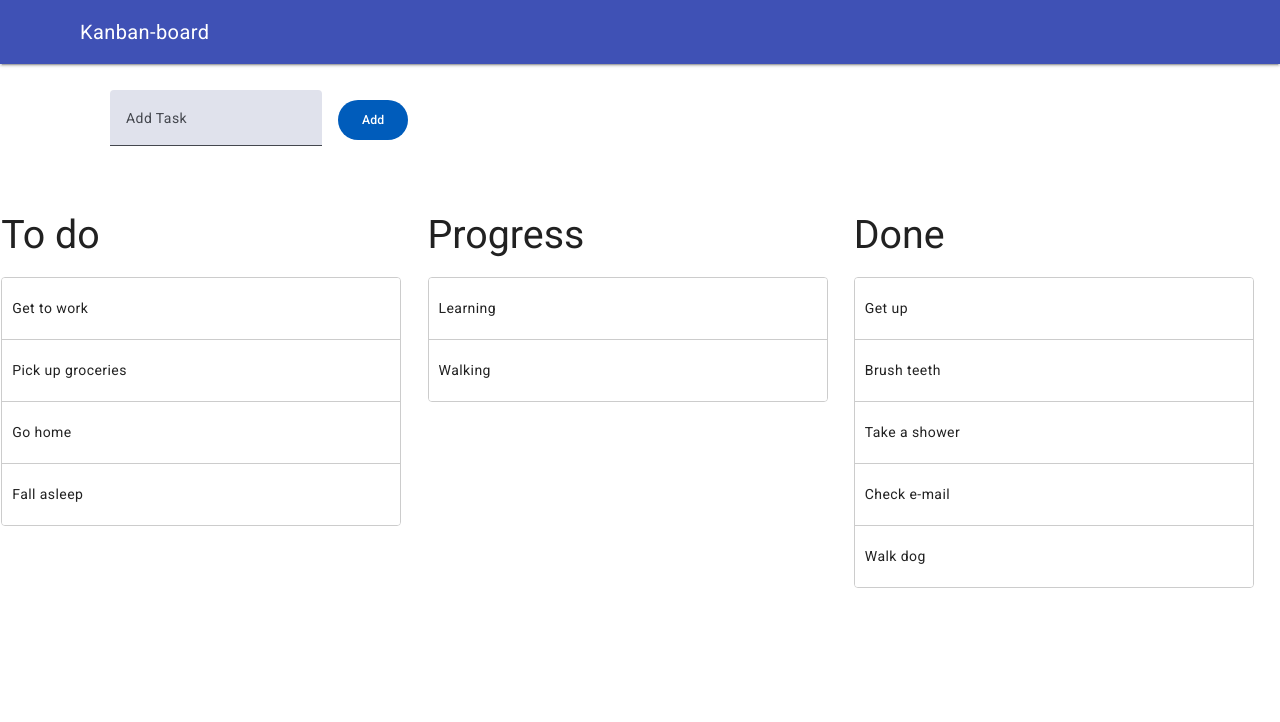
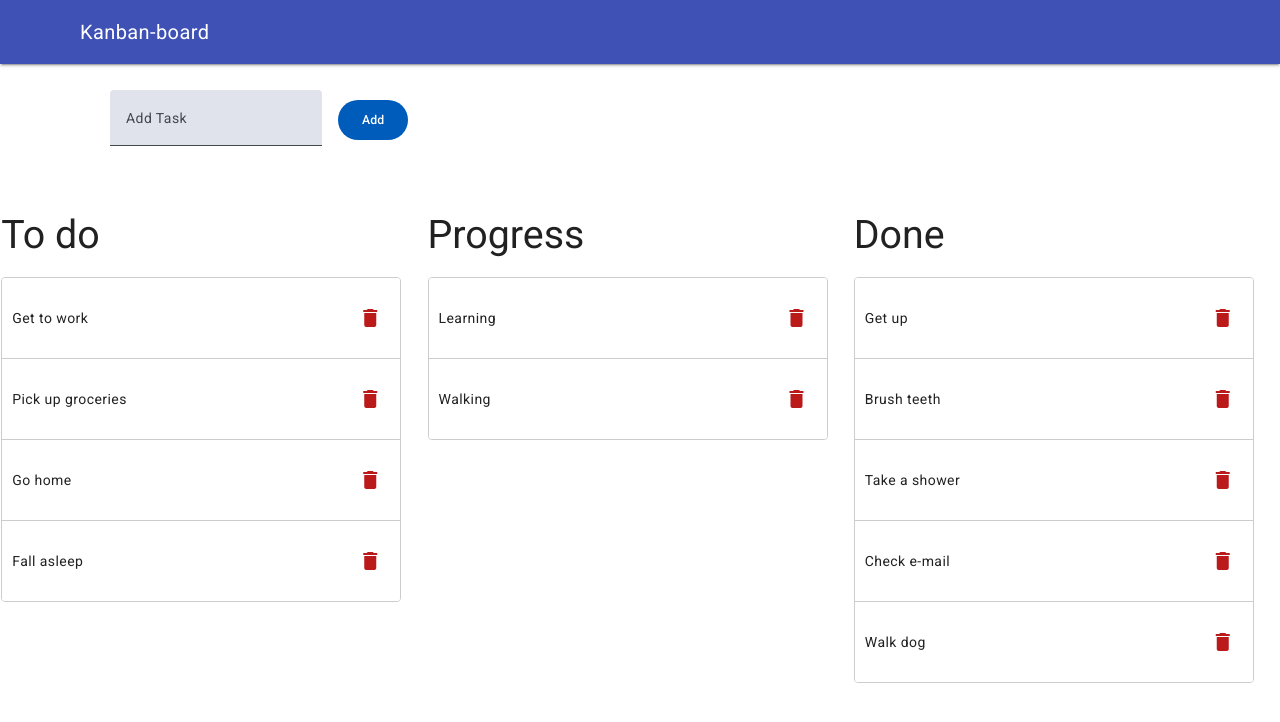
Before and after one commit to Hamzaba92/kanban_frontend_self_1, an Angular app: page /board in a window 1280 px wide. Shown: the top 722 px of the page. Built offline with nearby package versions, Linux system fonts and the light colour scheme.

Commit message:
add a delete function for every task

```diff
--- a/src/app/kanban/landingpage/landingpage.component.html
+++ b/src/app/kanban/landingpage/landingpage.component.html
@@ -28,32 +28,41 @@
 
 
       <div class="drag-and-drop-content">
+
+
         <div class="example-container">
           <h2>To do</h2>
           <div cdkDropList #todolist="cdkDropList" [cdkDropListConnectedTo]="[donelist, progresslist]" [cdkDropListData]="todo" class="example-list" (cdkDropListDropped)="drop($event)">
-            @for (item of todo; track item) {
-            <div class="example-box" cdkDrag>{{item}}</div>
-            }
+            <div class="example-box" *ngFor="let item of todo; let i = index" cdkDrag>
+              {{item}}
+              <button mat-icon-button color="warn" (click)="deleteTask(i, 'todo')">
+                <mat-icon>delete</mat-icon>
+              </button>
+            </div>
           </div>
         </div>
-
 
         <div class="example-container">
           <h2>Progress</h2>
           <div cdkDropList #progresslist="cdkDropList" [cdkDropListConnectedTo]="[todolist, donelist]" [cdkDropListData]="progress" class="example-list" (cdkDropListDropped)="drop($event)">
-            @for (item of progress; track item) {
-            <div class="example-box" cdkDrag>{{item}}</div>
-            }
+            <div class="example-box" *ngFor="let item of progress; let i = index" cdkDrag>
+              {{item}}
+              <button mat-icon-button color="warn" (click)="deleteTask(i, 'progress')">
+                <mat-icon>delete</mat-icon>
+              </button>
+            </div>
           </div>
         </div>
-
 
         <div class="example-container">
           <h2>Done</h2>
           <div cdkDropList #donelist="cdkDropList" [cdkDropListConnectedTo]="[todolist, progresslist]" [cdkDropListData]="done" class="example-list" (cdkDropListDropped)="drop($event)">
-            @for (item of done; track item) {
-            <div class="example-box" cdkDrag>{{item}}</div>
-            }
+            <div class="example-box" *ngFor="let item of done; let i = index" cdkDrag>
+              {{item}}
+              <button mat-icon-button color="warn" (click)="deleteTask(i, 'done')">
+                <mat-icon>delete</mat-icon>
+              </button>
+            </div>
           </div>
         </div>
 
--- a/src/app/kanban/landingpage/landingpage.component.ts
+++ b/src/app/kanban/landingpage/landingpage.component.ts
@@ -1,5 +1,6 @@
 import { Component } from '@angular/core';
 import { MatCardModule } from '@angular/material/card';
+import { CommonModule } from '@angular/common';
 import {
   CdkDragDrop,
   CdkDrag,
@@ -13,13 +14,13 @@ import {MatInputModule} from '@angular/material/input';
 import {MatFormFieldModule} from '@angular/material/form-field';
 import {FormsModule} from '@angular/forms';
 import {MatButtonModule} from '@angular/material/button';
-
+import {MatIconModule} from '@angular/material/icon';
 
 @Component({
   selector: 'app-landingpage',
   standalone: true,
   imports: [MatCardModule, CdkDropListGroup, CdkDropList, CdkDrag, MatInputModule,
-     MatFormFieldModule, FormsModule, MatButtonModule],
+     MatFormFieldModule, FormsModule, MatButtonModule, MatIconModule, CommonModule],
   templateUrl: './landingpage.component.html',
   styleUrl: './landingpage.component.scss'
 })
@@ -52,4 +53,17 @@ export class LandingpageComponent {
     }
   }
 
-}
+  deleteTask(index:number, list:string){
+    if (list === 'todo'){
+      this.todo.splice(index, 1);
+    } else if (list === 'progress'){
+      this.todo.splice(index, 1);
+    } else if(list === 'done'){
+      this.done.splice(index, 1);
+    }
+
+    }
+
+
+
+  }
```
